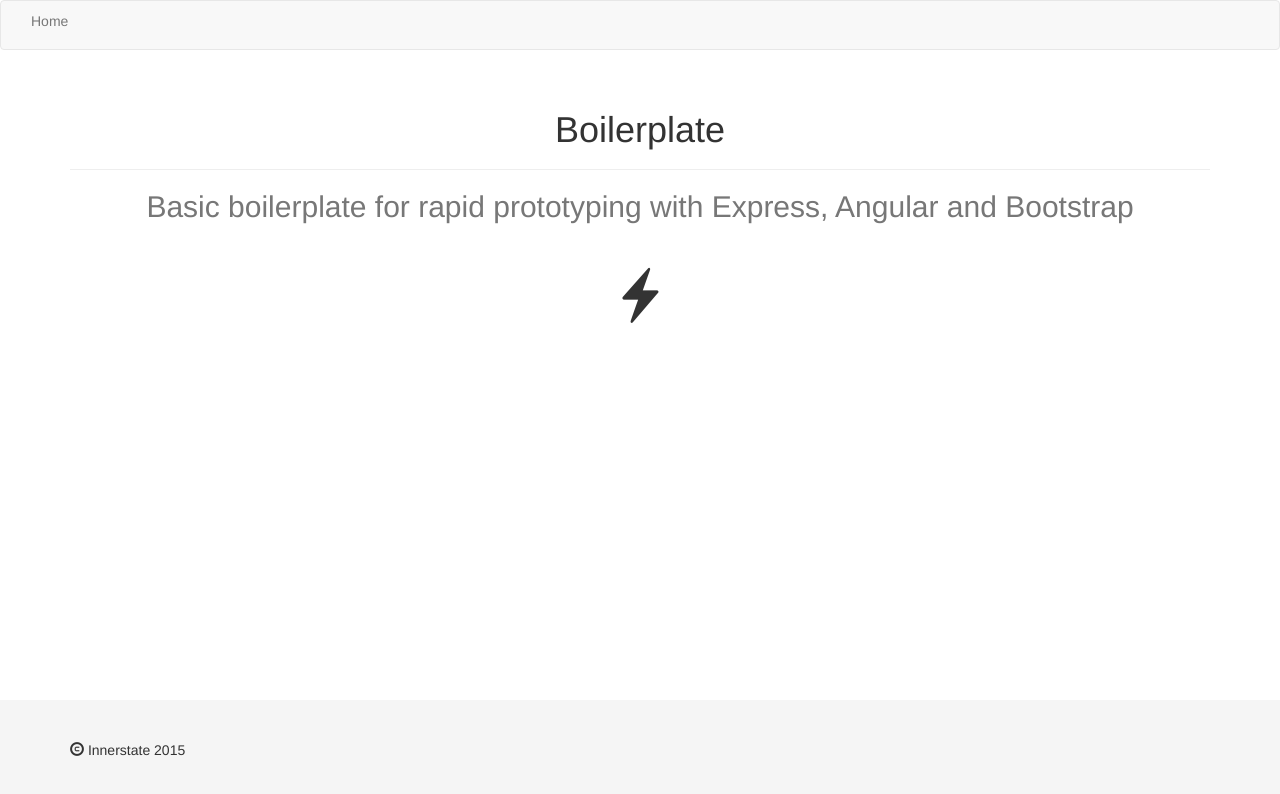
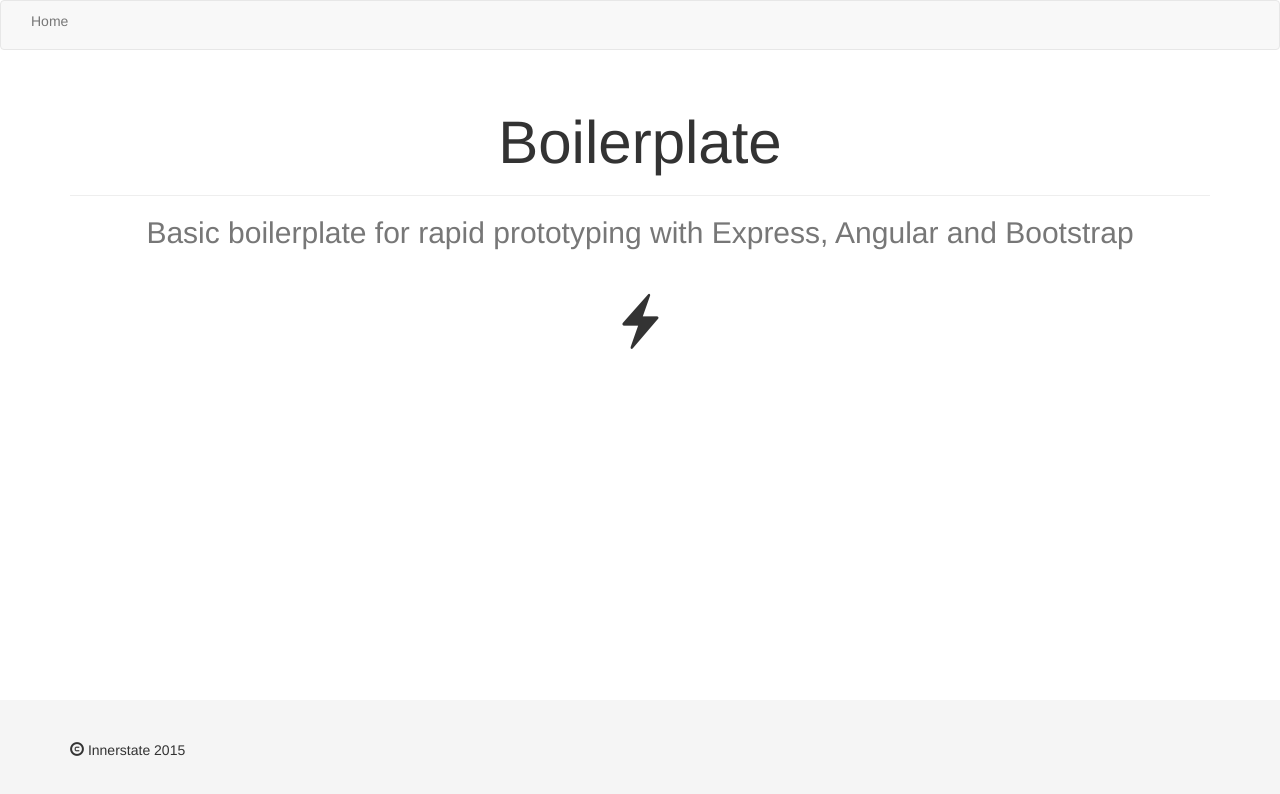
Before and after one commit to bodhisatva/whee, a website: page app/views/index.html in a window 1280 px wide. Drawn offline with nearby package versions, Linux system fonts and the light colour scheme; some packages are replaced by stand-ins of ours; files whose address does not match are found by name.

Commit message:
css-title

```diff
--- a/public/modules/core/views/home.html
+++ b/public/modules/core/views/home.html
@@ -1,5 +1,5 @@
 <div class="page-header">
-  <h1 class="text-center">Boilerplate</h1>
+  <h1 class="text-center title">Boilerplate</h1>
 </div>
 <div>
   <h2 class="text-center text-muted">Basic boilerplate for rapid prototyping with Express, Angular and Bootstrap</h2>
--- a/public/styles/css/general.css
+++ b/public/styles/css/general.css
@@ -1,3 +1,7 @@
+
+h1.title{
+  font-size: 60px;
+}
 
 span.glyphicon-flash {
   padding:3%;
```
